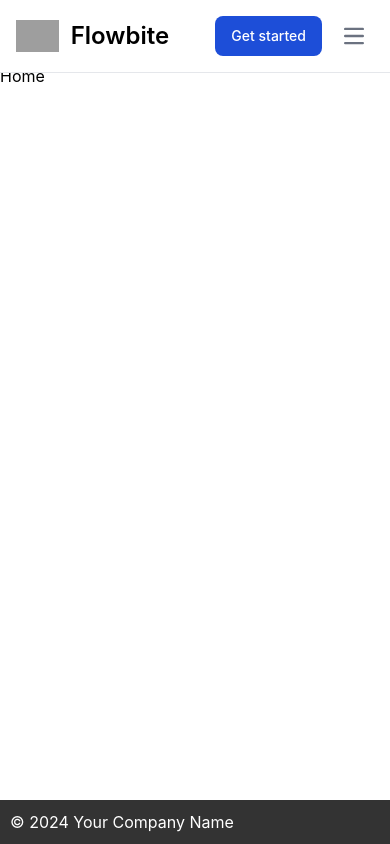
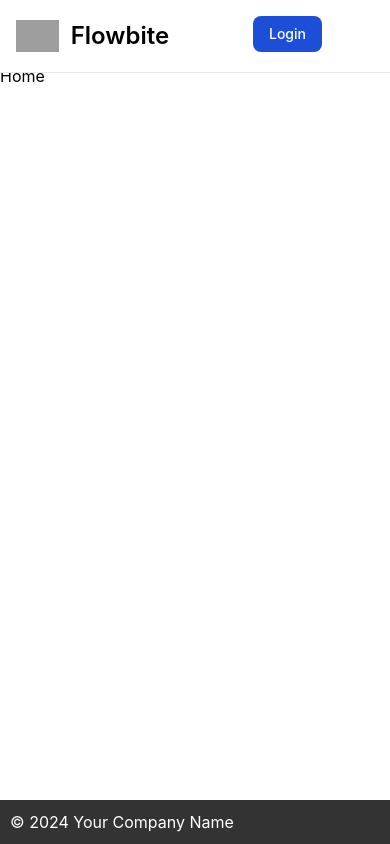
Before and after one commit to nevinduheshan/final_project_frontend, a React (Create React App) app: page / in a window 390 px wide. Built offline with nearby package versions, Linux system fonts and the light colour scheme; grey boxes are pictures that could not be loaded.

Commit message:
create header

```diff
--- a/src/Components/Header/Header.js
+++ b/src/Components/Header/Header.js
@@ -1,9 +1,7 @@
-import React, { useState } from 'react';
+import React from 'react';
 import { Link } from 'react-router-dom';
 
 function Header() {
-    const [isOpen, setIsOpen] = useState(false); // State to manage the collapsible menu
-
     return (
         <nav className="bg-white dark:bg-gray-900 fixed w-full z-20 top-0 left-0 border-b border-gray-200 dark:border-gray-600">
             <div className="max-w-screen-xl flex flex-wrap items-center justify-between mx-auto p-4">
@@ -12,15 +10,15 @@
                     <span className="self-center text-2xl font-semibold whitespace-nowrap dark:text-white">Flowbite</span>
                 </Link>
                 <div className="flex md:order-2 space-x-3 md:space-x-0 rtl:space-x-reverse">
-                    <button type="button" className="text-white bg-blue-700 hover:bg-blue-800 focus:ring-4 focus:outline-none focus:ring-blue-300 font-medium rounded-lg text-sm px-4 py-2 text-center dark:bg-blue-600 dark:hover:bg-blue-700 dark:focus:ring-blue-800">Get started</button>
-                    <button onClick={() => setIsOpen(!isOpen)} type="button" className="inline-flex items-center p-2 w-10 h-10 justify-center text-sm text-gray-500 rounded-lg md:hidden hover:bg-gray-100 focus:outline-none focus:ring-2 focus:ring-gray-200 dark:text-gray-400 dark:hover:bg-gray-700 dark:focus:ring-gray-600">
-                        <span className="sr-only">Open main menu</span>
-                        <svg className="w-5 h-5" aria-hidden="true" xmlns="http://www.w3.org/2000/svg" fill="none" viewBox="0 0 17 14">
-                            <path stroke="currentColor" strokeLinecap="round" strokeLinejoin="round" strokeWidth="2" d="M1 1h15M1 7h15M1 13h15" />
-                        </svg>
+                <Link to="/login">
+                        <button type="button" className="text-white bg-blue-700 hover:bg-blue-800 focus:ring-4 focus:outline-none focus:ring-blue-300 font-medium rounded-lg text-sm px-4 py-2 text-center dark:bg-blue-600 dark:hover:bg-blue-700 dark:focus:ring-blue-800">
+                            Login
+                        </button>
+                    </Link>
+                    <button data-collapse-toggle="navbar-sticky" type="button" className="inline-flex items-center p-2 w-10 h-10 justify-center text-sm text-gray-500 rounded-lg md:hidden hover:bg-gray-100 focus:outline-none focus:ring-2 focus:ring-gray-200 dark:text-gray-400 dark:hover:bg-gray-700 dark:focus:ring-gray-600" aria-controls="navbar-sticky" aria-expanded="false">
                     </button>
                 </div>
-                <div className={`items-center justify-between ${isOpen ? 'block' : 'hidden'} w-full md:flex md:w-auto md:order-1`} id="navbar-sticky">
+                <div className="items-center justify-between hidden w-full md:flex md:w-auto md:order-1" id="navbar-sticky">
                     <ul className="flex flex-col p-4 md:p-0 mt-4 font-medium border border-gray-100 rounded-lg bg-gray-50 md:space-x-8 rtl:space-x-reverse md:flex-row md:mt-0 md:border-0 md:bg-white dark:bg-gray-800 md:dark:bg-gray-900 dark:border-gray-700">
                         <li>
                             <Link to="/" className="block py-2 px-3 text-white bg-blue-700 rounded md:bg-transparent md:text-blue-700 md:p-0 md:dark:text-blue-500" aria-current="page">Home</Link>
```
